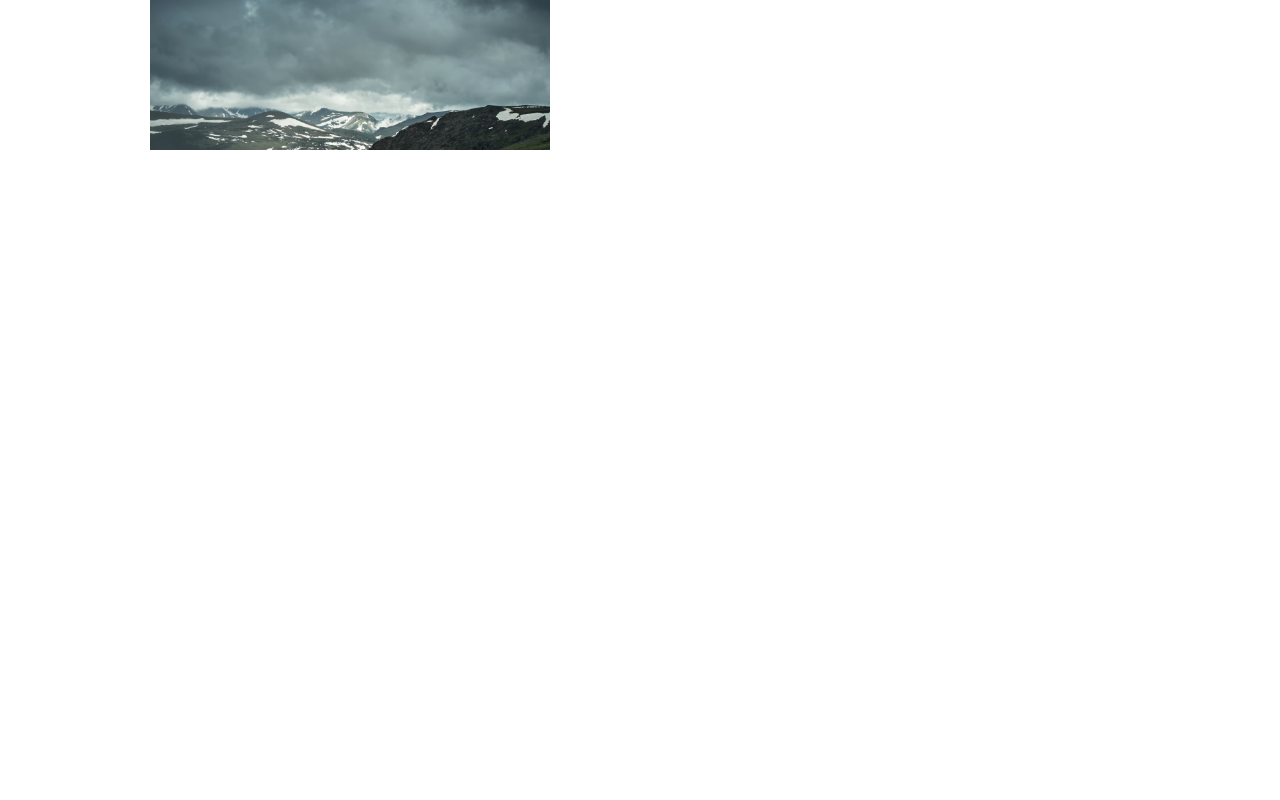
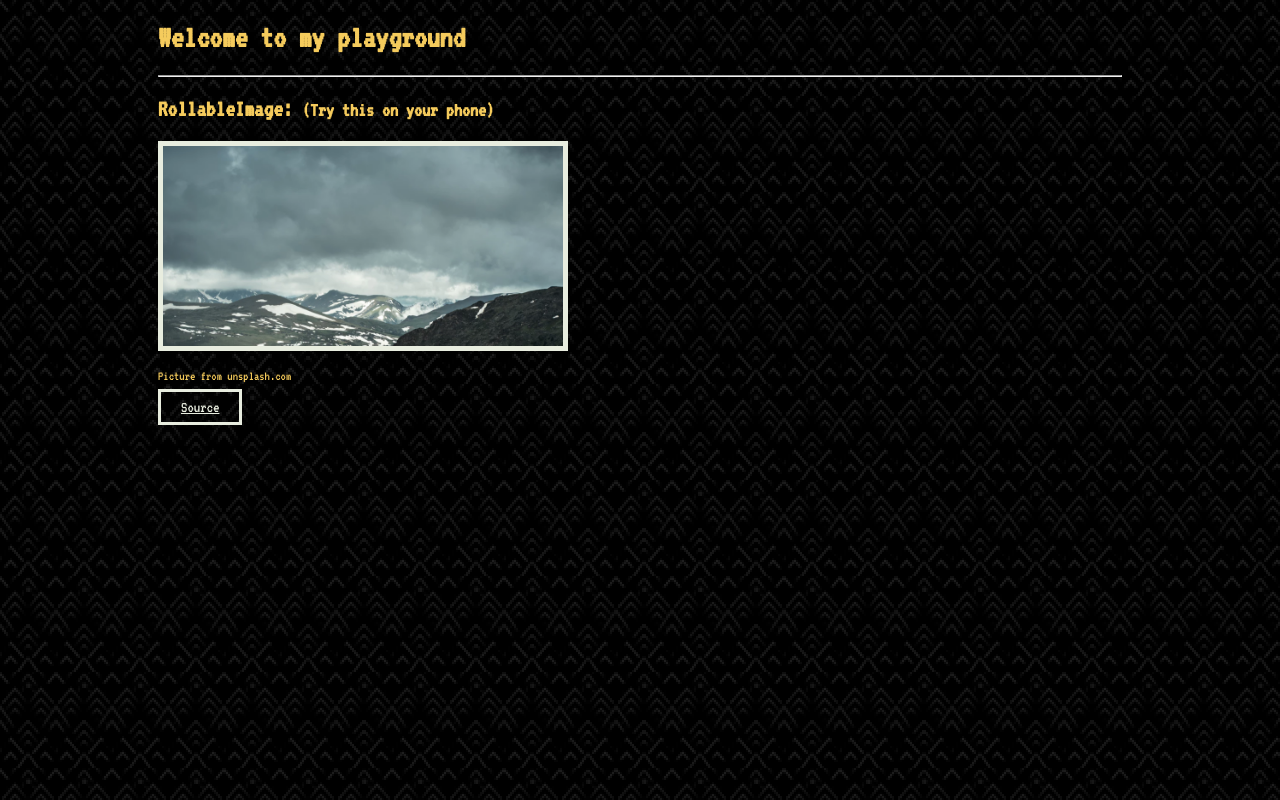
Before and after one commit to chuson1996/playground, a React app: page / in a window 1280 px wide. Built offline with nearby package versions, Linux system fonts and the light colour scheme.

Commit message:
Layout stuff

```diff
--- a/config/webpack.config.dev.js
+++ b/config/webpack.config.dev.js
@@ -129,7 +129,6 @@ module.exports = {
       {
         test: /\.(js|jsx)$/,
         include: paths.appSrc,
-        loader: 'babel',
         loaders: ['react-hot', 'babel?cacheDirectory=true']
       },
       // "postcss" loader applies autoprefixer to our CSS.
--- a/config/webpack.config.prod.js
+++ b/config/webpack.config.prod.js
@@ -74,6 +74,10 @@ module.exports = {
     // if there any conflicts. This matches Node resolution mechanism.
     // https://github.com/facebookincubator/create-react-app/issues/253
     fallback: paths.nodePaths,
+    modulesDirectories: [
+      'src',
+      'node_modules'
+    ],
     // These are the reasonable defaults supported by the Node ecosystem.
     // We also include JSX as a common component filename extension to support
     // some tools, although we do not recommend using it, see:
--- a/package.json
+++ b/package.json
@@ -27,6 +27,7 @@
     "extract-text-webpack-plugin": "1.0.1",
     "file-loader": "0.10.0",
     "fs-extra": "0.30.0",
+    "gh-pages": "^0.12.0",
     "html-webpack-plugin": "2.24.0",
     "http-proxy-middleware": "0.17.3",
     "jest": "18.1.0",
@@ -53,7 +54,9 @@
   "scripts": {
     "start": "node scripts/start.js",
     "build": "node scripts/build.js",
-    "test": "node scripts/test.js --env=jsdom"
+    "test": "node scripts/test.js --env=jsdom",
+    "predeploy": "npm run build",
+    "deploy": "gh-pages -d build"
   },
   "jest": {
     "collectCoverageFrom": [
@@ -79,6 +82,7 @@
       "^react-native$": "react-native-web"
     }
   },
+  "homepage": "http://chuson1996.github.io/playground",
   "babel": {
     "presets": [
       "react-app"
--- a/src/App.js
+++ b/src/App.js
@@ -1,17 +1,38 @@
 import React, { Component } from 'react';
 import RollableImage from 'components/RollableImage/RollableImage';
 import styled from 'styled-components';
+import media from 'theme/media';
+import { white } from 'theme/variables';
 
 const Container = styled.div`
   padding-left: 150px;
   padding-right: 150px;
+  ${media.tablet`
+    padding-left: 30px;
+    padding-right: 30px;
+  `}
+`;
+
+const LinkButton = styled.a`
+  background-color: transparent;
+  border: 3px solid ${white};
+  padding-top: 7px;
+  padding-bottom: 7px;
+  padding-left: 20px;
+  padding-right: 20px;
 `;
 
 class App extends Component {
   render() {
     return (
       <Container>
+        <h1>Welcome to my playground</h1>
+        <hr/>
+        <h2>RollableImage: <small>(Try this on your phone)</small></h2>
         <RollableImage/>
+        <LinkButton
+          target="_blank"
+          href="https://github.com/chuson1996/playground/blob/master/src/components/RollableImage/RollableImage.js">Source</LinkButton>
       </Container>
     );
   }
--- a/src/components/RollableImage/RollableImage.js
+++ b/src/components/RollableImage/RollableImage.js
@@ -1,14 +1,16 @@
-import React, { Component } from "react";
-import styled from "styled-components";
-import { Motion, spring } from "react-motion";
+import React, { Component } from 'react';
+import styled from 'styled-components';
+import { Motion, spring } from 'react-motion';
 import media from 'theme/media';
+import { white } from 'theme/variables';
 
 const ImgContainer = styled.div`
   width: 400px;
-  height: 150px;
+  height: 200px;
   overflow: hidden;
+  border: 5px solid ${white};
   ${media.tablet`
-    width: 100vw;
+    width: 100%;
   `}
 `;
 
@@ -104,6 +106,7 @@ export default class RollableImage extends Component {
             }
           </Motion>
         </ImgContainer>
+        <p><small>Picture from unsplash.com</small></p>
       </div>
     );
   }
--- a/src/index.js
+++ b/src/index.js
@@ -1,7 +1,7 @@
 import React from 'react';
 import ReactDOM from 'react-dom';
 import App from './App';
-import './index.css';
+import './theme/globalStyle';
 
 ReactDOM.render(
   <App />,
--- /dev/null
+++ b/src/theme/globalStyle.js
@@ -0,0 +1,17 @@
+import { injectGlobal } from 'styled-components';
+import { gray, black, yellow, white } from './variables';
+
+injectGlobal`
+  @import url('https://fonts.googleapis.com/css?family=VT323');
+  body {
+    background-color: ${gray};
+    background: url(${require('assets/soft_kill.png')}) repeat;
+    color: ${yellow};
+    font-family: 'VT323', monospace;
+  }
+
+  button, a {
+    color: ${white};
+    font-family: 'VT323', monospace;
+  }
+`;
```
Also changed, not shown: src/assets/soft_kill.png (added), 1 other file (tests, documents, lock files or other folders).
